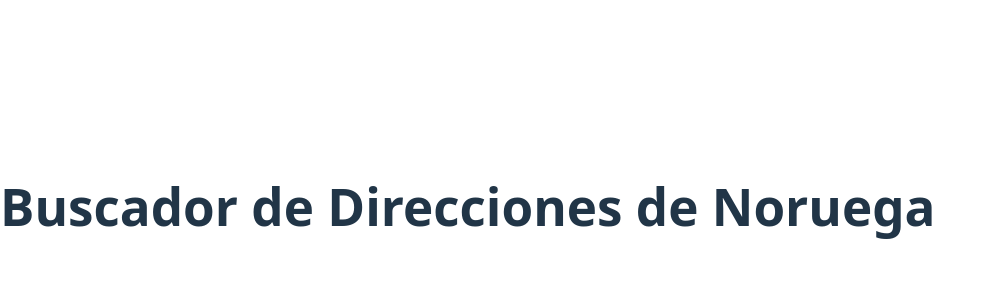
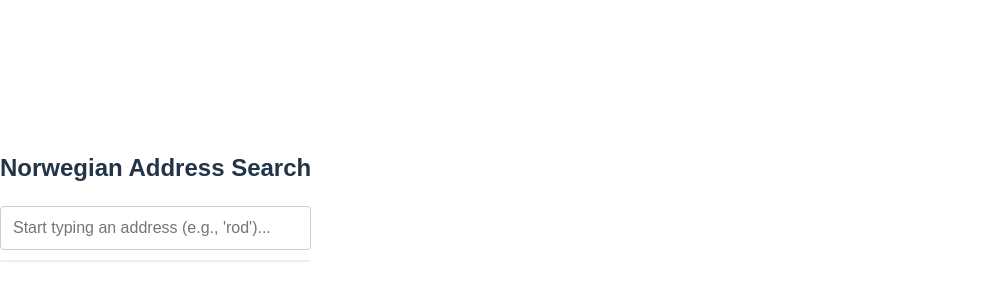
Before and after one commit to gala1234/norway-address-autocomplete, a React app in the folder frontend/: page / in a window 1280 px wide. Shown: the part 194-494 px from the top of the page, without its empty margins (0-995 px from the left). Built offline with nearby package versions, Linux system fonts and the light colour scheme; the HTML template or start-up script is replaced by a standard one.

Commit message:
feat: Implement address search component with debounce and error handling fix: Update data path for address JSON file loading style: Remove unused App.css file

```diff
--- a/frontend/src/App.tsx
+++ b/frontend/src/App.tsx
@@ -1,11 +1,11 @@
-import './App.css' // Borraremos esto también
+import { AddressSearch } from './components/AddressSearch';
 
 function App() {
   return (
-    <div>
-      <h1>Buscador de Direcciones de Noruega</h1>
-    </div>
-  )
+    <main>
+      <AddressSearch />
+    </main>
+  );
 }
 
-export default App
+export default App;
--- /dev/null
+++ b/frontend/src/components/AddressSearch.css
@@ -0,0 +1,62 @@
+.search-container {
+  font-family: Arial, sans-serif;
+  width: 100%;
+  max-width: 500px;
+  margin: 40px auto;
+}
+
+.search-input {
+  width: 100%;
+  padding: 12px;
+  font-size: 16px;
+  border: 1px solid #ccc;
+  border-radius: 4px;
+  box-sizing: border-box; /* Important for padding */
+}
+
+.loading, .error, .no-results {
+  padding: 12px;
+  margin-top: 10px;
+  font-size: 14px;
+}
+
+.error {
+  color: red;
+  background-color: #ffe0e0;
+  border: 1px solid red;
+  border-radius: 4px;
+}
+
+.no-results {
+  color: #555;
+}
+
+.results-list {
+  list-style-type: none;
+  padding: 0;
+  margin-top: 10px;
+  border: 1px solid #eee;
+  border-radius: 4px;
+}
+
+.result-item {
+  padding: 12px;
+  border-bottom: 1px solid #eee;
+  display: flex;
+  flex-direction: column;
+}
+
+.result-item:last-child {
+  border-bottom: none;
+}
+
+.result-item .street {
+  font-weight: bold;
+  color: #333;
+}
+
+.result-item .location {
+  font-size: 14px;
+  color: #777;
+  margin-top: 4px;
+}
--- /dev/null
+++ b/frontend/src/components/AddressSearch.tsx
@@ -0,0 +1,94 @@
+import { useState, useEffect } from 'react';
+import type { Address } from '../types';
+import './AddressSearch.css';
+
+export function AddressSearch() {
+
+  const [query, setQuery] = useState('');
+  const [results, setResults] = useState<Address[]>([]);
+  const [isLoading, setIsLoading] = useState(false);
+  const [error, setError] = useState<string | null>(null);
+
+
+  useEffect(() => {
+    // This is the manual debounce logic as requested.
+    // We set a timer for 300ms.
+    const timerId = setTimeout(() => {
+      // Only proceed if the query is 3+ chars
+      if (query.length >= 3) {
+        performSearch(query);
+      } else {
+        // Clear results if query is too short
+        setResults([]);
+      }
+    }, 300);
+
+    // This is the cleanup function.
+    // React runs this when the 'query' state changes (before
+    // running the effect again) or when the component unmounts.
+    // This cancels the *previous* timer, ensuring we don't
+    // send an API request for every keystroke.
+    return () => {
+      clearTimeout(timerId);
+    };
+  }, [query]);
+
+
+  const performSearch = async (searchQuery: string) => {
+    setIsLoading(true);
+    setError(null);
+
+    try {
+      const response = await fetch(`http://localhost:8080/search/${searchQuery}`);
+
+      if (!response.ok) {
+        throw new Error(`HTTP error! Status: ${response.status}`);
+      }
+
+      const data: Address[] = await response.json();
+      setResults(data);
+
+    } catch (e) {
+      if (e instanceof Error) {
+        setError(e.message);
+      } else {
+        setError('An unknown error occurred.');
+      }
+      setResults([]);
+    } finally {
+      setIsLoading(false);
+    }
+  };
+
+
+  return (
+    <div className="search-container">
+      <h2>Norwegian Address Search</h2>
+      <input
+        type="text"
+        className="search-input"
+        placeholder="Start typing an address (e.g., 'rod')..."
+        value={query}
+        onChange={(e) => setQuery(e.target.value)}
+      />
+
+      {isLoading && <div className="loading">Loading...</div>}
+      {error && <div className="error">Error: {error}</div>}
+
+      <ul className="results-list">
+        {results.map((address, index) => (
+          // We use 'index' as a key here, which is fine for a simple,
+          // non-mutable list. A unique ID from the data would be better.
+          <li key={index} className="result-item">
+            <span className="street">{address.street}</span>
+            <span className="location">{address.postNumber} {address.city}</span>
+          </li>
+        ))}
+      </ul>
+
+      {!isLoading && !error && query.length >= 3 && results.length === 0 && (
+        <div className="no-results">No results found for "{query}".</div>
+      )}
+    </div>
+  );
+}
--- /dev/null
+++ b/frontend/src/types.ts
@@ -0,0 +1,7 @@
+export interface Address {
+  street: string;
+  postNumber: number;
+  city: string;
+  // We can add the other fields, but these are the ones
+  // required for display.
+}
```
Also changed, not shown: frontend/src/App.css (deleted), 1 other file (tests, documents, lock files or other folders).
